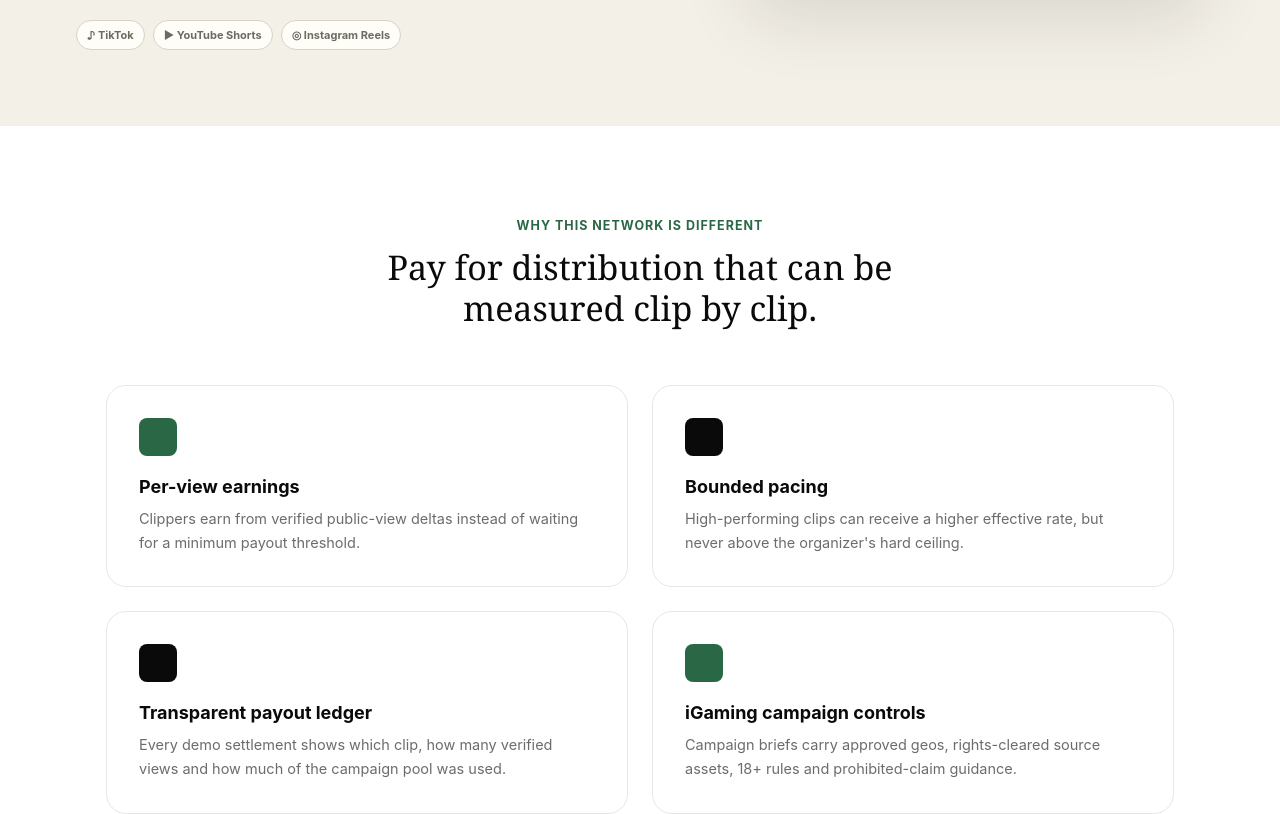
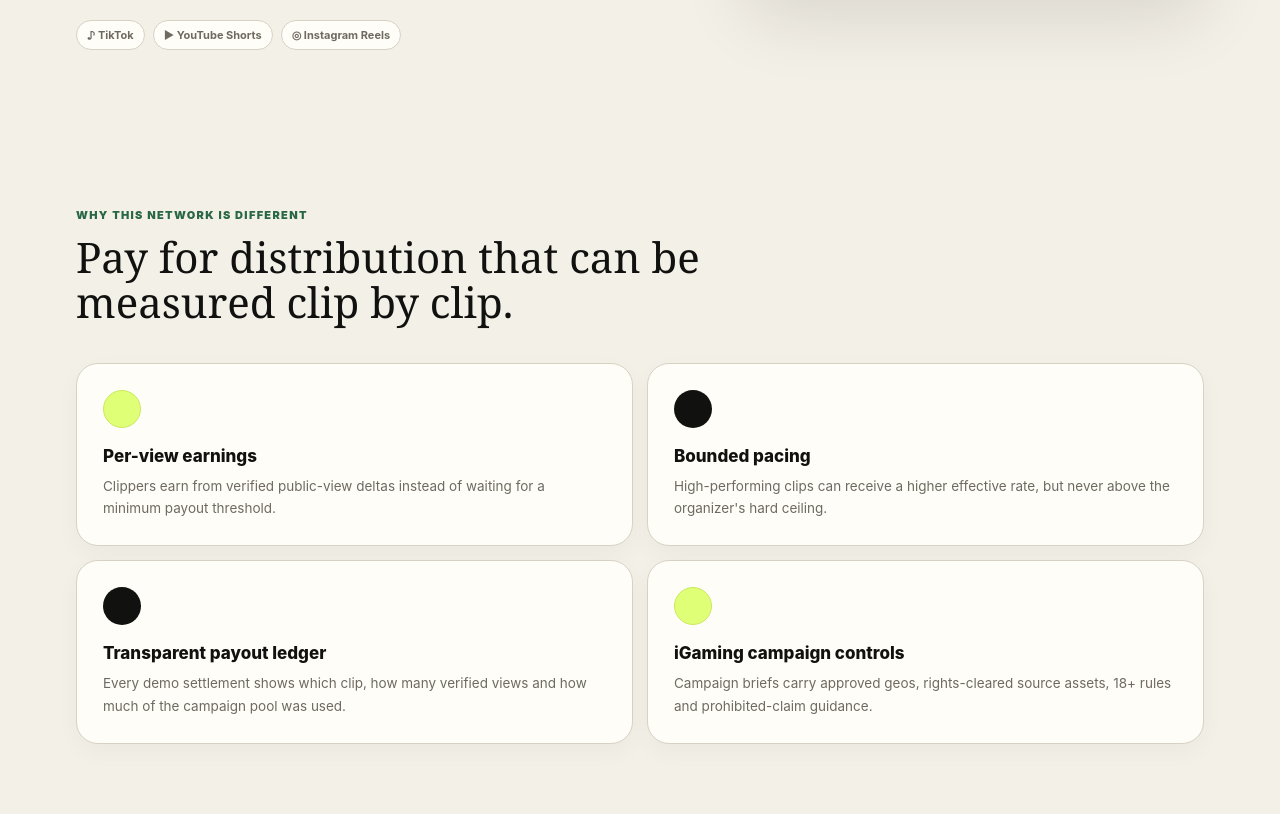
Before and after one commit to dondo511/testlp, a Next.js app in the folder clipstream-app/: page / in a window 1280 px wide. Shown: the part 660-1474 px from the top of the page. Built offline with nearby package versions, Linux system fonts and the light colour scheme.

Commit message:
Unify landing sections with ClipperHub UI

```diff
--- a/clipstream-app/components/landing/FeatureGrid.module.css
+++ b/clipstream-app/components/landing/FeatureGrid.module.css
@@ -1,71 +1 @@
-.section {
-  background: #fff;
-}
-.wrap {
-  max-width: 1180px;
-  margin: 0 auto;
-  padding: 92px 56px;
-}
-.head {
-  text-align: center;
-  max-width: 600px;
-  margin: 0 auto 56px;
-}
-.eyebrow {
-  font-size: 12.5px;
-  font-weight: 700;
-  color: var(--accent);
-  text-transform: uppercase;
-  letter-spacing: 0.08em;
-  margin-bottom: 14px;
-}
-.heading {
-  font-family: var(--font-display), serif;
-  font-weight: 400;
-  font-size: 34px;
-  color: #0a0a0a;
-  line-height: 1.2;
-  margin: 0;
-}
-.grid {
-  display: grid;
-  grid-template-columns: repeat(2, 1fr);
-  gap: 24px;
-}
-.card {
-  padding: 32px;
-  border: 1px solid rgba(10, 10, 10, 0.1);
-  border-radius: 20px;
-}
-.iconAccent,
-.iconDark {
-  width: 38px;
-  height: 38px;
-  border-radius: 8px;
-  margin-bottom: 20px;
-}
-.iconAccent {
-  background: var(--accent);
-}
-.iconDark {
-  background: #0a0a0a;
-}
-.title {
-  font-size: 18px;
-  font-weight: 700;
-  color: #0a0a0a;
-  margin-bottom: 10px;
-}
-.desc {
-  font-size: 14.5px;
-  line-height: 1.65;
-  color: rgba(10, 10, 10, 0.6);
-}
-@media (max-width: 720px) {
-  .wrap {
-    padding: 56px 24px;
-  }
-  .grid {
-    grid-template-columns: 1fr;
-  }
-}
+.section{background:var(--paper)}.wrap{max-width:1180px;margin:0 auto;padding:82px 26px}.head{max-width:680px;margin:0 0 38px}.eyebrow{font-size:11px;font-weight:900;color:var(--accent);text-transform:uppercase;letter-spacing:.12em;margin-bottom:12px}.heading{font-family:var(--font-display);font-weight:400;font-size:42px;line-height:1.08;color:var(--ink);margin:0}.grid{display:grid;grid-template-columns:repeat(2,1fr);gap:14px}.card{padding:26px;background:var(--card);border:1px solid var(--line);border-radius:22px;box-shadow:0 8px 24px rgba(31,27,18,.035)}.iconAccent,.iconDark{width:38px;height:38px;border-radius:50%;margin-bottom:18px}.iconAccent{background:var(--lime);border:1px solid #cbe95e}.iconDark{background:var(--ink)}.title{font-size:17px;font-weight:800;color:var(--ink);margin-bottom:9px}.desc{font-size:13.5px;line-height:1.65;color:var(--muted)}@media(max-width:720px){.wrap{padding:56px 18px}.grid{grid-template-columns:1fr}.heading{font-size:34px}}
```
